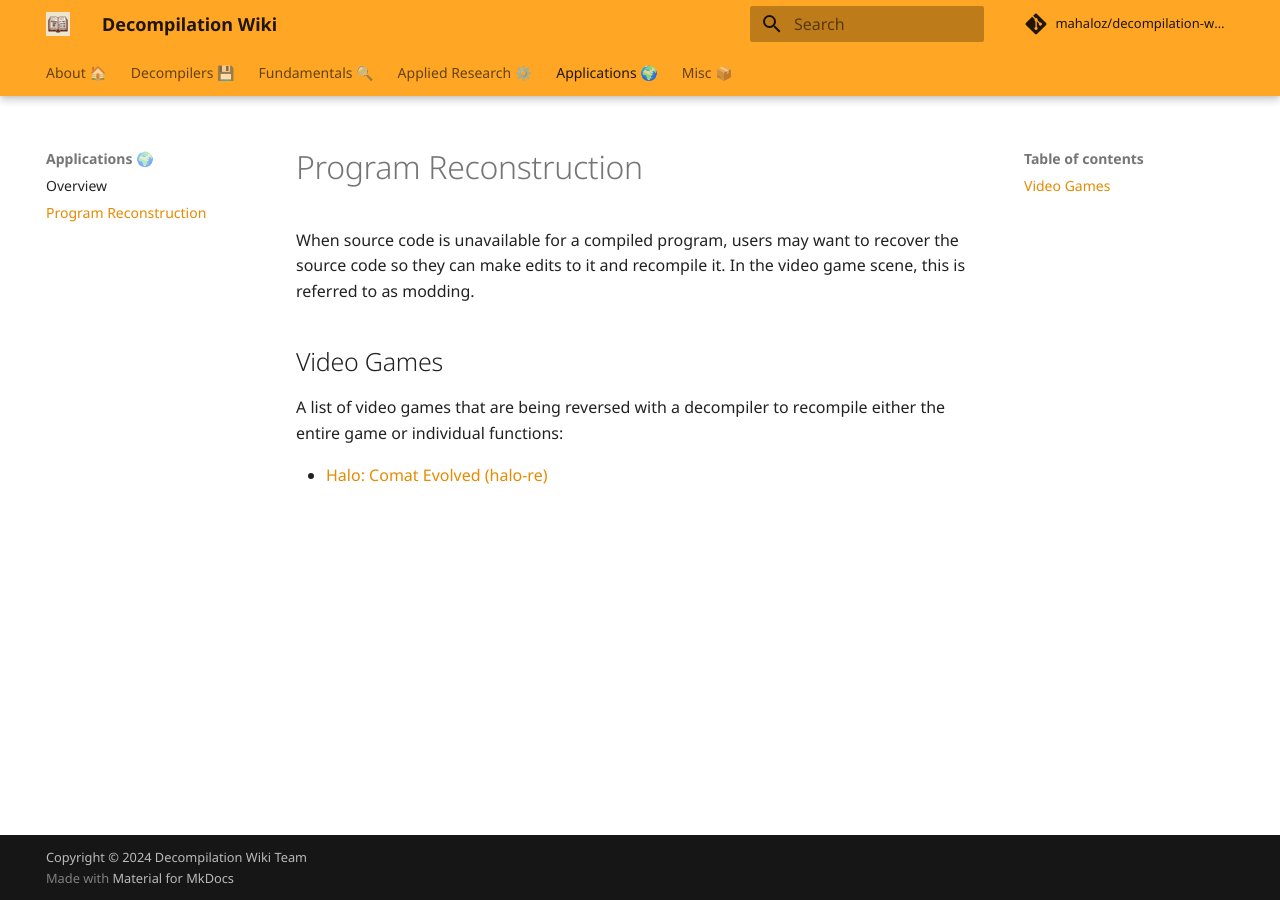
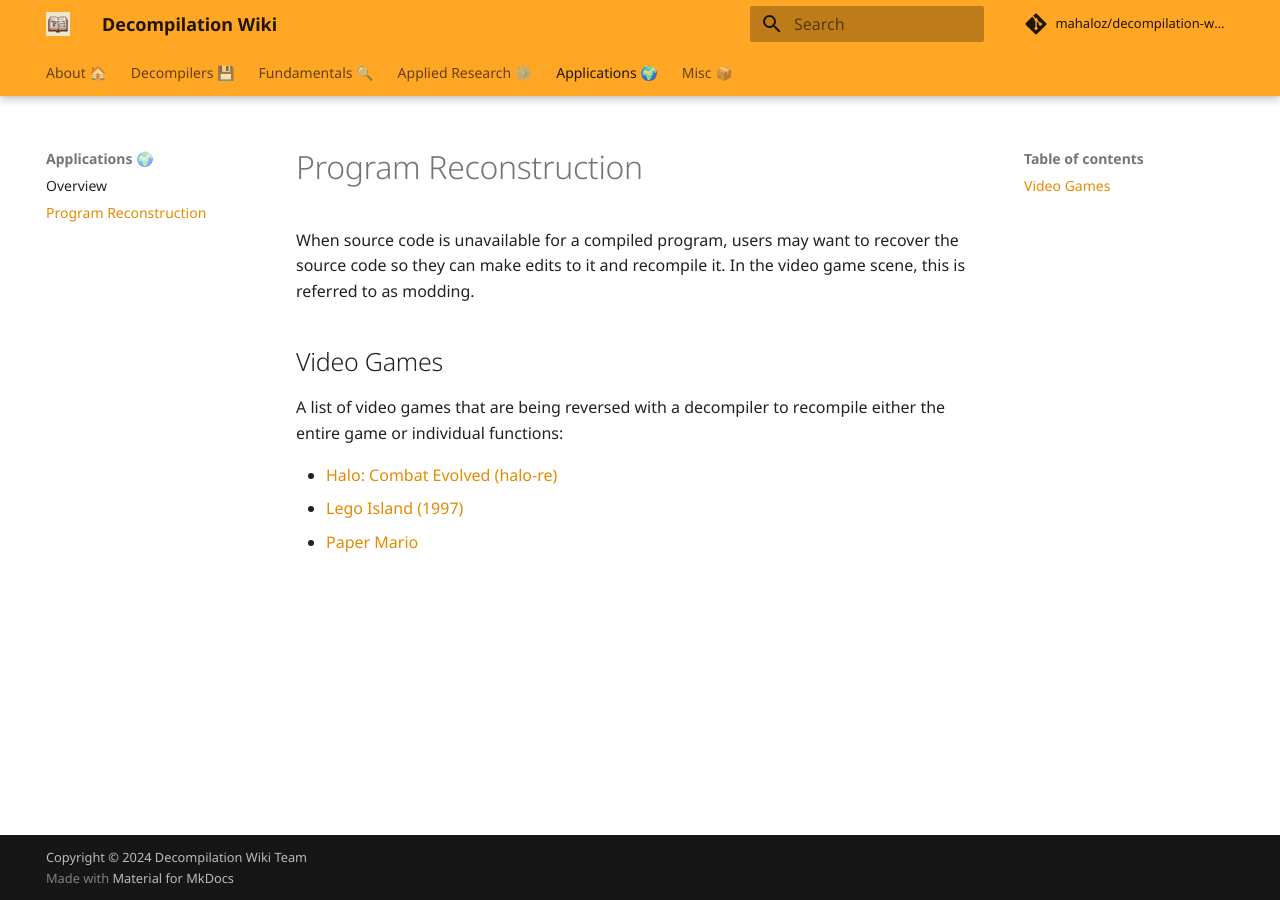
Before and after one commit to mahaloz/decompilation-wiki, an MkDocs documentation site: the page built from docs/applications/program_reconstruction.md, in a window 1280 px wide. Built offline with MkDocs 1.6.1 and Material for MkDocs 9.7.7, drawn with Linux system fonts in a browser that asks for light colours; comment, search, counter and statistics services are not loaded.

Commit message:
Add more video games

```diff
--- a/docs/applications/program_reconstruction.md
+++ b/docs/applications/program_reconstruction.md
@@ -5,4 +5,6 @@ In the video game scene, this is referred to as modding.
 ## Video Games
 A list of video games that are being reversed with a decompiler to recompile either the entire game or individual functions:
 
-- [Halo: Comat Evolved (halo-re)](https://github.com/halo-re/halo)
+- [Halo: Combat Evolved (halo-re)](https://github.com/halo-re/halo)
+- [Lego Island (1997)](https://github.com/isledecomp/isle)
+- [Paper Mario](https://github.com/pmret/papermario)
```
